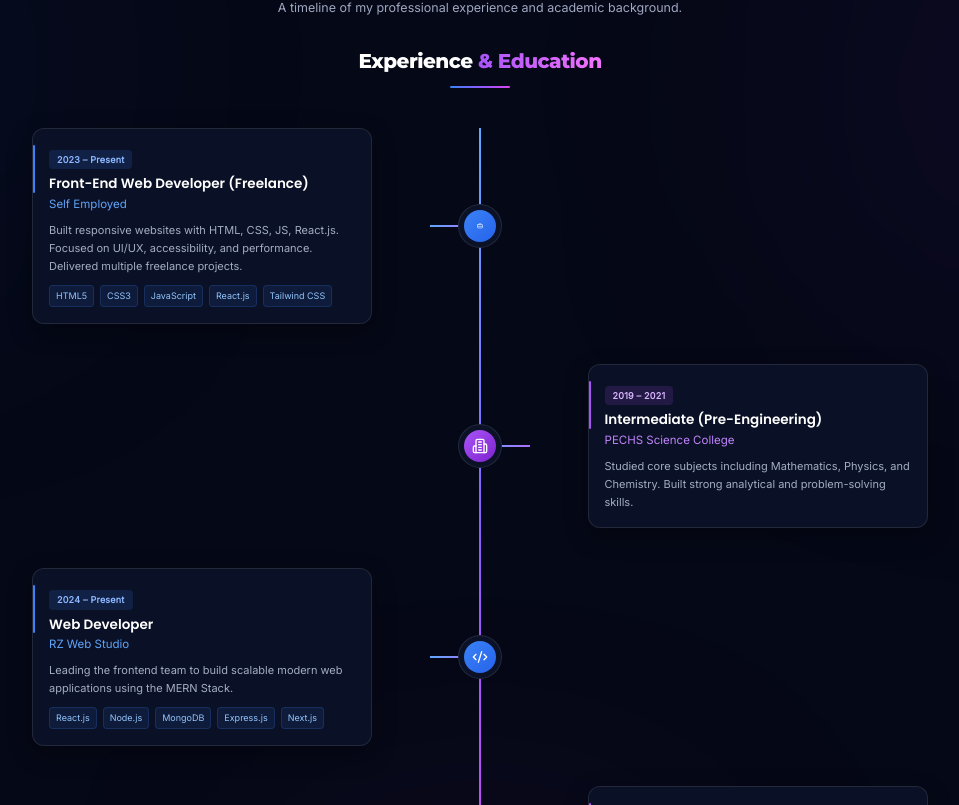
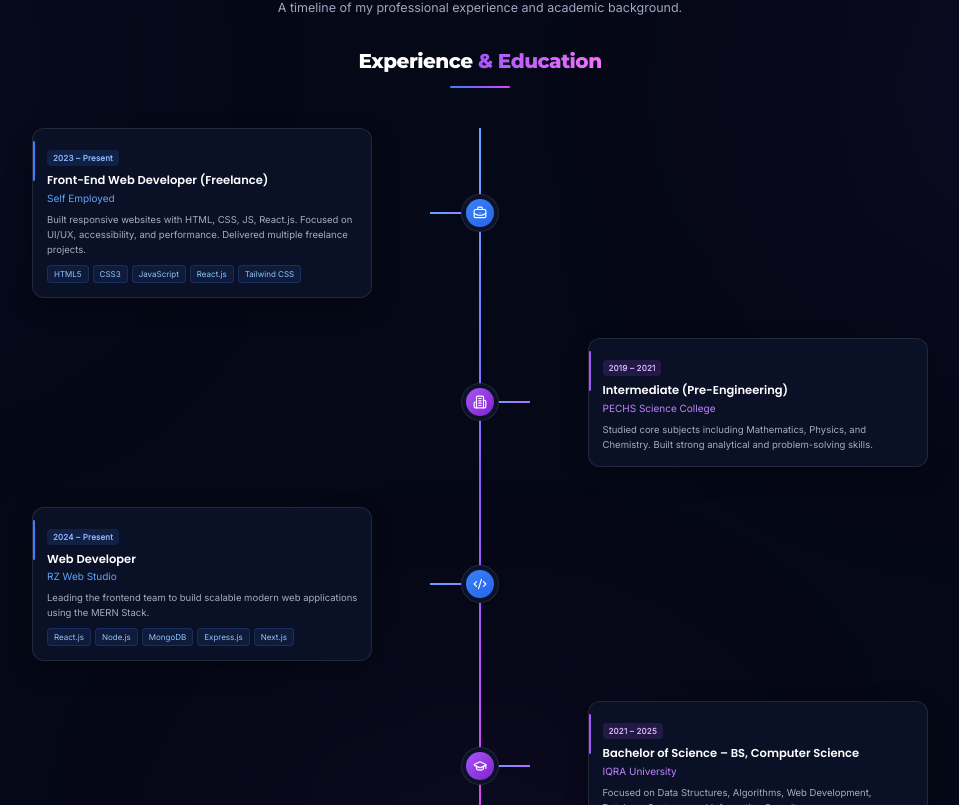
Before and after one commit to razazaheer12/Raza-Zaheer-Portfolio-WebDeveloper, a React (Vite) app: page / in a window 1280 px wide. Shown: the part 3895-4700 px from the top of the page, without its empty margins (160-1119 px from the left). Built offline with nearby package versions, Linux system fonts and the light colour scheme.

Commit message:
Adjust icon sizes and refine class names
Updated icon sizes and adjusted various class names for better styling consistency.

```diff
--- a/src/components/Experience.tsx
+++ b/src/components/Experience.tsx
@@ -18,7 +18,7 @@ const timelineData = [
       'Built responsive websites with HTML, CSS, JS, React.js. Focused on UI/UX, accessibility, and performance. Delivered multiple freelance projects.',
     tech: ['HTML5', 'CSS3', 'JavaScript', 'React.js', 'Tailwind CSS'],
     side: 'left',
-    icon: <BriefcaseBusiness size={6} />,
+    icon: <BriefcaseBusiness size={14} />,
   },
   {
     id: 2,
@@ -29,7 +29,7 @@ const timelineData = [
     description:
       'Studied core subjects including Mathematics, Physics, and Chemistry. Built strong analytical and problem-solving skills.',
     side: 'right',
-    icon: <Building2 size={16} />,
+    icon: <Building2 size={14} />,
   },
   {
     id: 3,
@@ -41,7 +41,7 @@ const timelineData = [
       'Leading the frontend team to build scalable modern web applications using the MERN Stack.',
     tech: ['React.js', 'Node.js', 'MongoDB', 'Express.js', 'Next.js'],
     side: 'left',
-    icon: <Code2 size={16} />,
+    icon: <Code2 size={14} />,
   },
   {
     id: 4,
@@ -52,7 +52,7 @@ const timelineData = [
     description:
       'Focused on Data Structures, Algorithms, Web Development, Database Systems, and Information Security.',
     side: 'right',
-    icon: <GraduationCap size={16} />,
+    icon: <GraduationCap size={14} />,
   },
 ];
 
@@ -157,9 +157,9 @@ const Experience = () => {
                 />
 
                 {/* Center Icon */}
-                <div className="absolute left-1/2 top-1/2 z-30 hidden h-[44px] w-[44px] -translate-x-1/2 -translate-y-1/2 items-center justify-center rounded-full border border-white/10 bg-[#0B1126] lg:flex">
+                <div className="absolute left-1/2 top-1/2 z-30 hidden h-[38px] w-[38px] -translate-x-1/2 -translate-y-1/2 items-center justify-center rounded-full border border-white/10 bg-[#0B1126] lg:flex">
                   <div
-                    className={`flex h-[32px] w-[32px] items-center justify-center rounded-full text-white ${
+                    className={`flex h-[28px] w-[28px] items-center justify-center rounded-full text-white ${
                       item.type === 'experience'
                         ? 'bg-gradient-to-br from-[#3B82F6] to-[#2563EB]'
                         : 'bg-gradient-to-br from-[#A855F7] to-[#7E22CE]'
@@ -173,14 +173,14 @@ const Experience = () => {
                 <motion.div
                   whileHover={{ y: -4, scale: 1.01 }}
                   transition={{ duration: 0.3 }}
-                  className="group relative w-full overflow-hidden rounded-xl border border-white/10 bg-[#0B1126]/95 p-3.5 shadow-[0_8px_25px_rgba(0,0,0,0.3)] backdrop-blur-xl transition-all duration-500 hover:border-[#8B5CFF]/40 lg:w-[38%] lg:p-4"
+                  className="group relative w-full overflow-hidden rounded-xl border border-white/10 bg-[#0B1126]/95 p-3 shadow-[0_8px_25px_rgba(0,0,0,0.3)] backdrop-blur-xl transition-all duration-500 hover:border-[#8B5CFF]/40 lg:w-[38%] lg:p-3.5"
                 >
                   {/* Hover Glow */}
                   <div className="absolute inset-0 bg-gradient-to-br from-[#3B82F6]/5 via-[#8B5CFF]/5 to-[#EC4899]/5 opacity-0 transition-opacity duration-500 group-hover:opacity-100" />
 
                   {/* Side Glow */}
                   <div
-                    className={`absolute left-0 top-4 h-12 w-[2px] rounded-full ${
+                    className={`absolute left-0 top-3 h-10 w-[2px] rounded-full ${
                       item.type === 'experience'
                         ? 'bg-[#3B82F6]'
                         : 'bg-[#A855F7]'
@@ -190,7 +190,7 @@ const Experience = () => {
                   <div className="relative z-10">
                     {/* Duration */}
                     <div
-                      className={`inline-flex rounded px-2 py-[3px] text-[9px] font-semibold tracking-wide ${
+                      className={`inline-flex rounded px-1.5 py-[2px] text-[8px] font-semibold tracking-wide ${
                         item.type === 'experience'
                           ? 'bg-[#3B82F6]/15 text-[#8DB7FF]'
                           : 'bg-[#A855F7]/15 text-[#D8B4FE]'
@@ -202,7 +202,7 @@ const Experience = () => {
 
                     {/* Title */}
                     <h3
-                      className="mt-1.5 text-[13.5px] font-semibold leading-snug text-white"
+                      className="mt-1.5 text-[11.5px] font-semibold leading-snug text-white"
                       style={{ fontFamily: 'Poppins, sans-serif' }}
                     >
                       {item.title}
@@ -210,7 +210,7 @@ const Experience = () => {
 
                     {/* Company */}
                     <p
-                      className={`mt-0.5 text-[11.5px] font-medium ${
+                      className={`mt-0.5 text-[10px] font-medium ${
                         item.type === 'experience'
                           ? 'text-[#60A5FA]'
                           : 'text-[#C084FC]'
@@ -222,7 +222,7 @@ const Experience = () => {
 
                     {/* Description */}
                     <p
-                      className="mt-2 text-[11px] leading-[18px] text-[#A3AEC2]"
+                      className="mt-1.5 text-[9.5px] leading-[15px] text-[#A3AEC2]"
                       style={{ fontFamily: 'Inter, sans-serif' }}
                     >
                       {item.description}
@@ -230,11 +230,11 @@ const Experience = () => {
 
                     {/* Tech */}
                     {item.tech && (
-                      <div className="mt-2.5 flex flex-wrap gap-1.5">
+                      <div className="mt-2 flex flex-wrap gap-1">
                         {item.tech.map((tech) => (
                           <span
                             key={tech}
-                            className="rounded border border-[#3B82F6]/20 bg-[#3B82F6]/10 px-1.5 py-[3px] text-[9px] font-medium text-[#93C5FD]"
+                            className="rounded border border-[#3B82F6]/20 bg-[#3B82F6]/10 px-1.5 py-[2px] text-[8px] font-medium text-[#93C5FD]"
                             style={{ fontFamily: 'Inter, sans-serif' }}
                           >
                             {tech}
```
